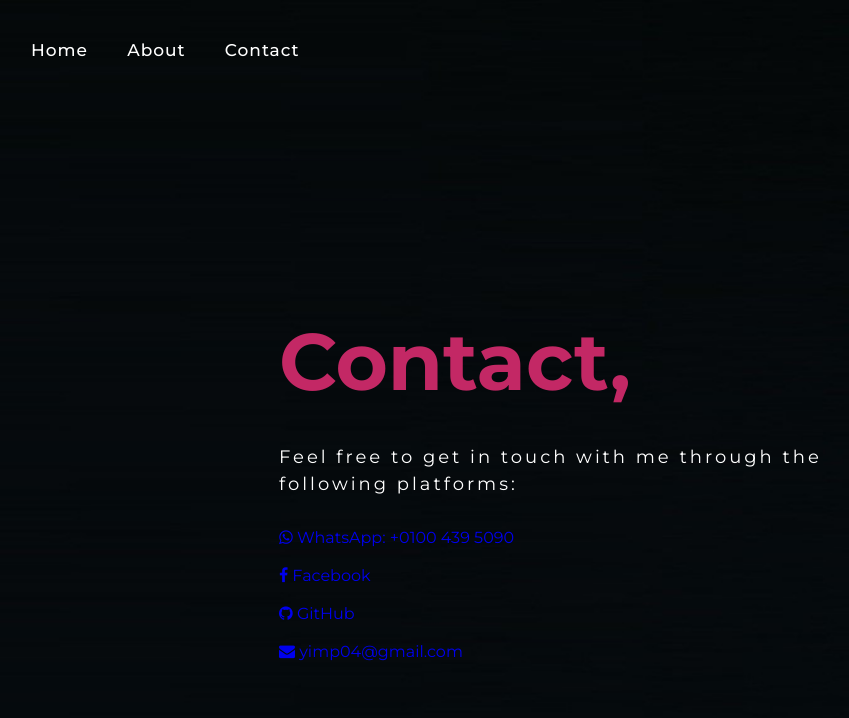
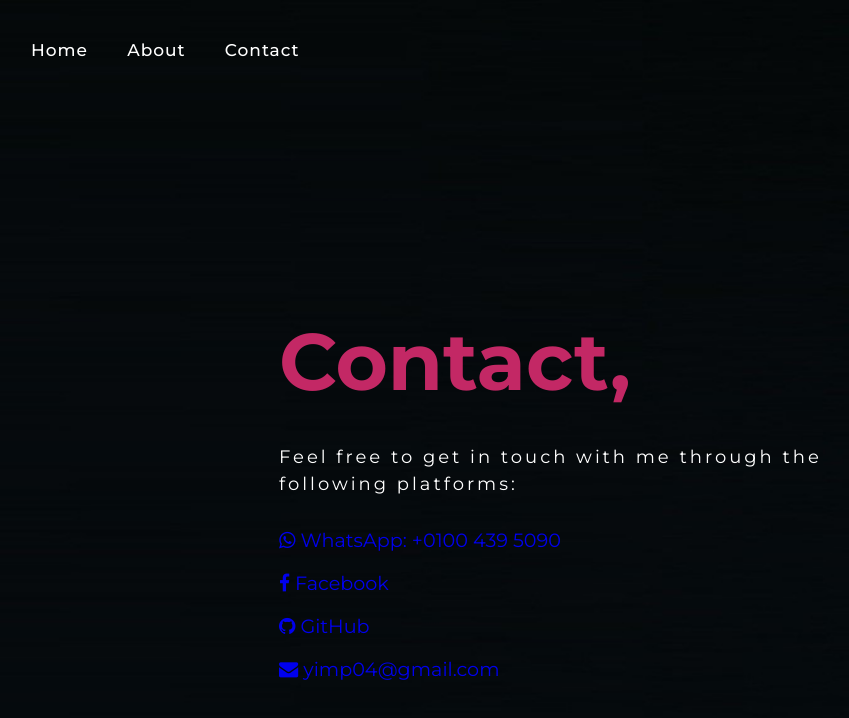
Before and after one commit to Yamenxy/My_CV, a plain HTML site: page contact.html in a window 1280 px wide. Shown: the whole page, without its empty margins (161-1010 px from the left). Drawn offline with Linux system fonts and the light colour scheme.

Commit message:
Update contact.html

```diff
--- a/contact.html
+++ b/contact.html
@@ -26,10 +26,10 @@
     <h1><span>Contact,</span><h1></h1>
      <p style="font-size:large;">Feel free to get in touch with me through the following platforms:</p>
     <ul class="contact-list">
-        <li><a href="https://api.whatsapp.com/send/?phone=%2B201004395090&text&type=phone_number&app_absent=0"><i class="fa fa-whatsapp"></i> WhatsApp: +0100 439 5090</a></li><br>
-        <li><a href="https://www.facebook.com/profile.php?id=100013109670924&mibextid=ZbWKwL"><i class="fa fa-facebook"></i> Facebook</a></li><br>
-        <li><a href="https://github.com/Yamenxy"><i class="fa fa-github"></i> GitHub</a></li><br>
-        <li><a href="mailto:yimp04@gmail.com"><i class="fa fa-envelope"></i> yimp04@gmail.com</a></li><br>
+        <li style="font-size: larger;"><a href="https://api.whatsapp.com/send/?phone=%2B201004395090&text&type=phone_number&app_absent=0"><i class="fa fa-whatsapp"></i> WhatsApp: +0100 439 5090</a></li><br>
+        <li style="font-size: larger;"><a href="https://www.facebook.com/profile.php?id=100013109670924&mibextid=ZbWKwL"><i class="fa fa-facebook"></i> Facebook</a></li><br>
+        <li style="font-size: larger;"><a href="https://github.com/Yamenxy"><i class="fa fa-github"></i> GitHub</a></li><br>
+        <li style="font-size: larger;"><a href="mailto:yimp04@gmail.com"><i class="fa fa-envelope"></i> yimp04@gmail.com</a></li><br>
     </ul>
 </div>
 </div>
```
